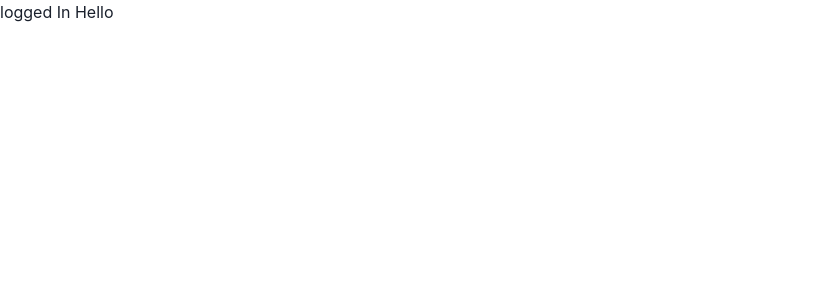
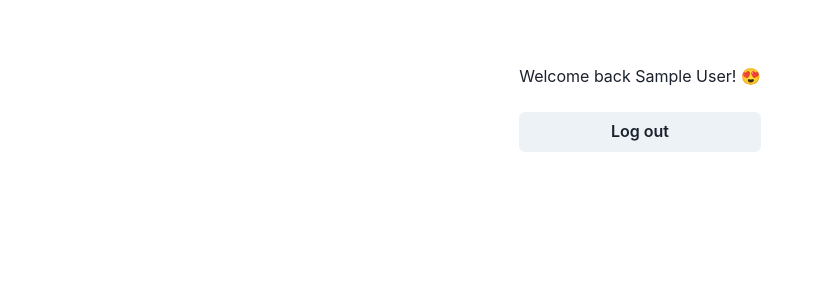
Before and after one commit to DieMantra/fullstack-next-app, a Next.js app in the folder fullstack-react-app/: page /logged in a window 1280 px wide. Shown: the top 300 px of the page, without its empty margins (0-823 px from the left). Built offline with nearby package versions, Linux system fonts and the light colour scheme; no server answers; sample sign-in values are in the browser's storage.

Commit message:
added \ NextAuth : twitter auth : redirect to logged in \

```diff
--- a/fullstack-react-app/pages/api/auth/[...nextauth].ts
+++ b/fullstack-react-app/pages/api/auth/[...nextauth].ts
@@ -1,6 +1,7 @@
 import { PrismaAdapter } from '@next-auth/prisma-adapter';
 import NextAuth from 'next-auth';
 import TwitterProvider from 'next-auth/providers/twitter';
+import { signIn } from 'next-auth/react';
 import prisma from '../../../lib/prismadb';
 
 export default NextAuth({
@@ -12,4 +13,9 @@ export default NextAuth({
 			version: '2.0',
 		}),
 	],
+	// callbacks: {
+	// 	async signIn({}) {
+	// 	return '/logged';
+	// 	},
+	// },
 });
--- a/fullstack-react-app/pages/logged.tsx
+++ b/fullstack-react-app/pages/logged.tsx
@@ -1,20 +1,45 @@
+import { Button, Center, Container, Flex, Text } from '@chakra-ui/react';
 import { GetServerSideProps, NextPage } from 'next';
-import { getSession } from 'next-auth/react';
+import { getSession, signOut } from 'next-auth/react';
 
-const logged: NextPage = ({ session, hello }) => {
-	console.log('Session >>>>>', session);
-
-	return <div>logged In {hello}</div>;
+type loggedInPageProps = {
+	session: {
+		user: {
+			name: string | null;
+			email: string | null;
+			image: string | null;
+		};
+	} | null;
 };
 
-export const getServerSideProps: GetServerSideProps = async ({ req, res }) => {
-	const session = await getSession({ req });
-	console.log('First Session >>>>>', session);
+const logged: NextPage<loggedInPageProps> = ({ session }) => {
+	return (
+		<Container py={`64px`}>
+			<Center>
+				<Flex flexDirection={`column`}>
+					<Text mb={`24px`}>Welcome back {session?.user.name}! 😍</Text>
+					<Button onClick={() => signOut()}>Log out</Button>
+				</Flex>
+			</Center>
+		</Container>
+	);
+};
+
+export const getServerSideProps: GetServerSideProps = async (context) => {
+	const session = await getSession(context);
+
+	if (!session?.user) {
+		return {
+			redirect: {
+				destination: '/',
+				permanent: false,
+			},
+		};
+	}
 
 	return {
 		props: {
 			session,
-			hello: 'Hello',
 		},
 	};
 };
--- a/fullstack-react-app/styles/globals.css
+++ b/fullstack-react-app/styles/globals.css
@@ -1,5 +1,6 @@
 html,
 body {
+	min-height: 100vh;
 	padding: 0;
 	margin: 0;
 	font-family: -apple-system, BlinkMacSystemFont, Segoe UI, Roboto, Oxygen,
```
Also changed, not shown: fullstack-react-app/pages/index.tsx (+19 -1 lines). Lines whose indentation alone changed are shown as unchanged.
